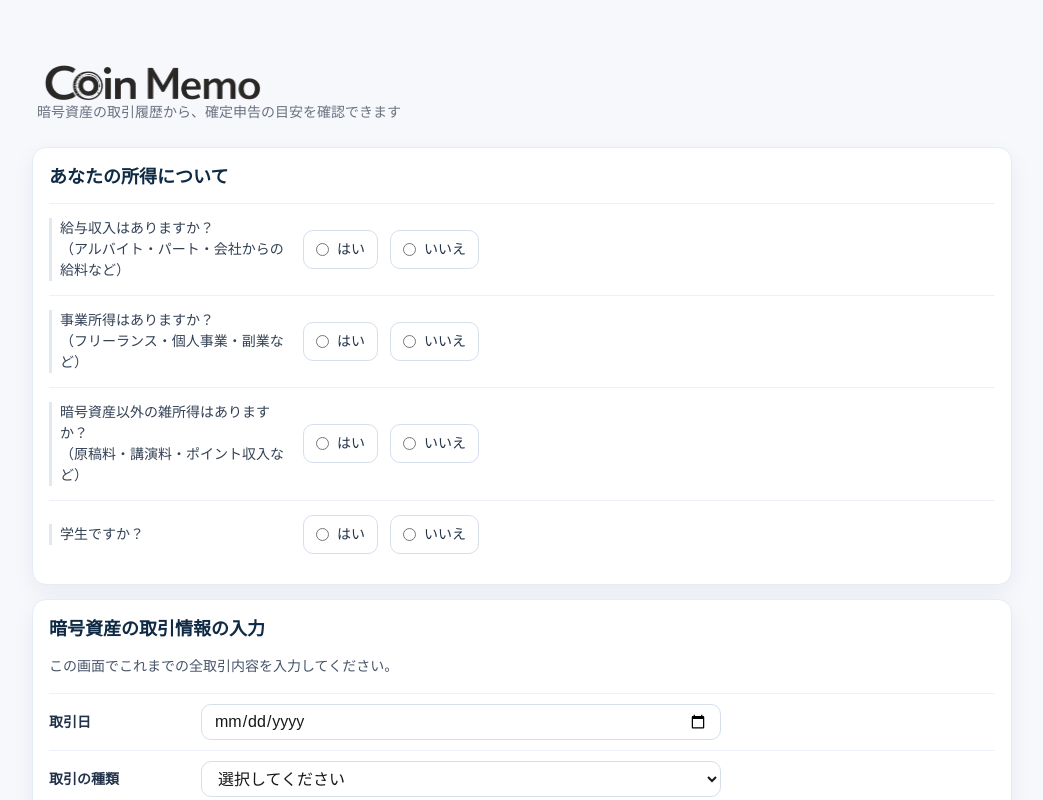
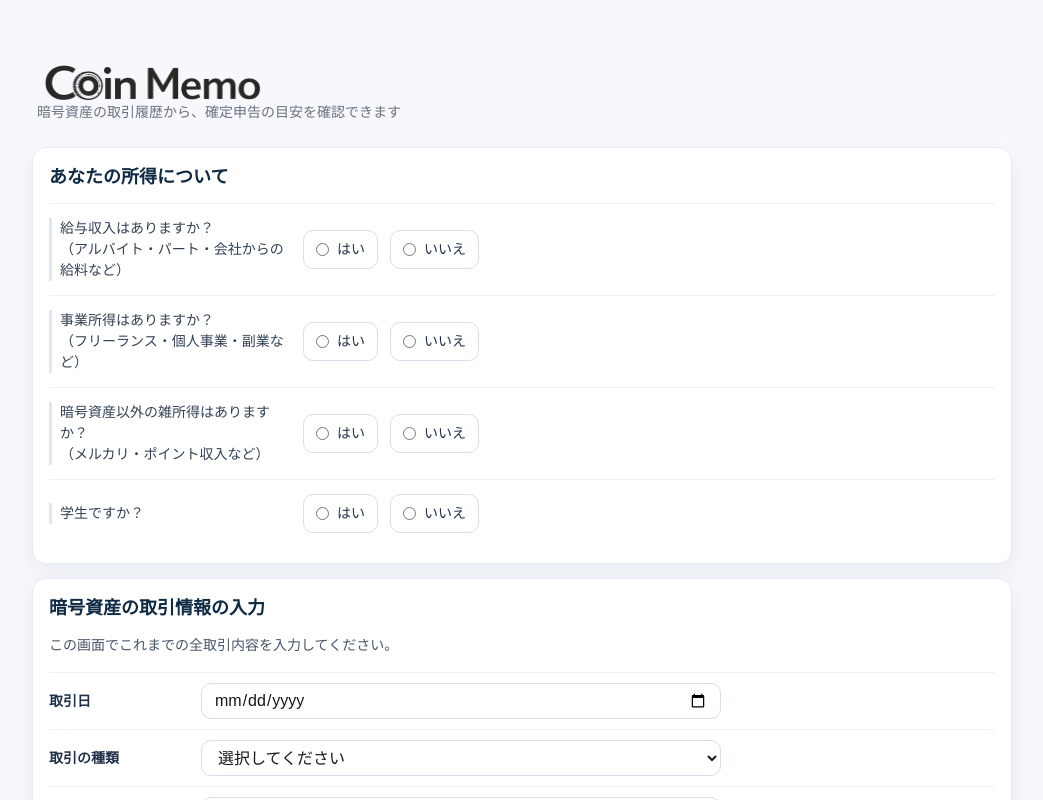
Before and after one commit to yanoyuzuki118-netizen/crypto-tax-tool, a Next.js app: page / in a window 1280 px wide. Shown: the top 800 px of the page, without its empty margins (118-1161 px from the left). Built offline with nearby package versions, Linux system fonts and the light colour scheme.

Commit message:
trigger redeploy

```diff
--- a/app/page.tsx
+++ b/app/page.tsx
@@ -475,7 +475,7 @@ export default function Page() {
               <div className={styles.qLabel}>
                 暗号資産以外の雑所得はありますか？
                 <div className={styles.qHint}>
-                  （原稿料・講演料・ポイント収入など）
+                  （メルカリ・ポイント収入など）
                 </div>
               </div>
               <div className={styles.qRight}>
```
